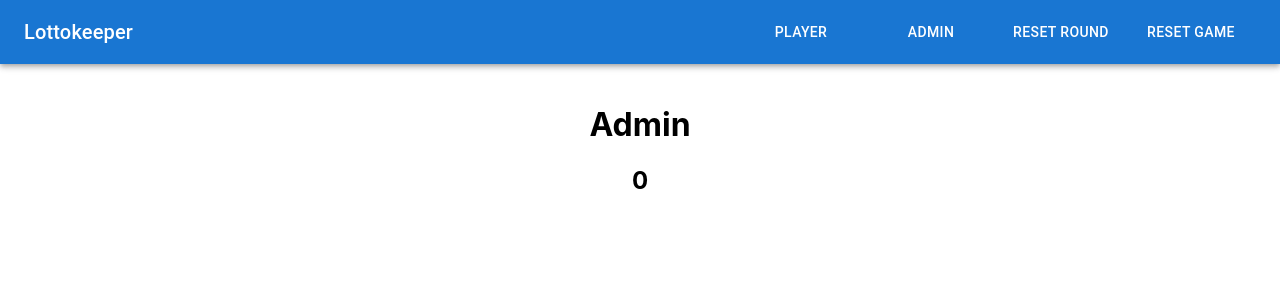
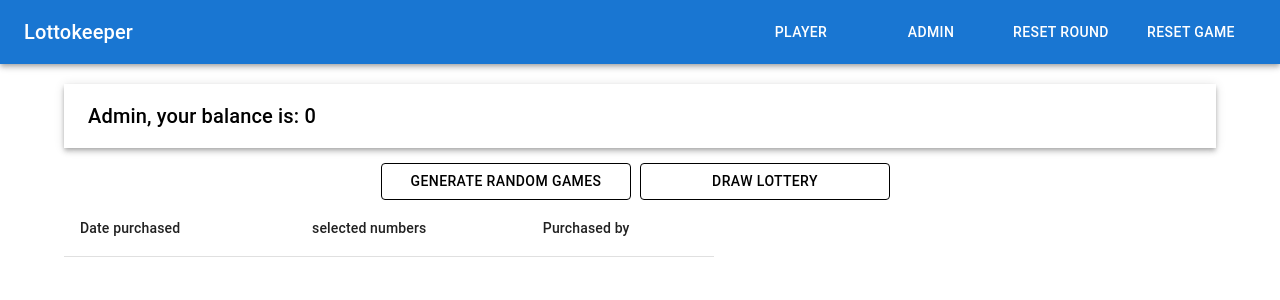
Before and after one commit to imrevari/lottokeeper, a React (Create React App) app: page /admin in a window 1280 px wide. Both pictures are taken after a click on the button "ADMIN". Shown: the top 300 px of the page. Built offline with nearby package versions, Linux system fonts and the light colour scheme.

Commit message:
Admin component outlook changed

```diff
--- /dev/null
+++ b/src/components/admin/AdminHeader.tsx
@@ -0,0 +1,34 @@
+import { FC, useState } from 'react';
+import { useStateContext } from '../../stateContext/StateContext';
+
+import { Input } from '@mui/base/Input';
+import AppBar from '@mui/material/AppBar';
+import Box from '@mui/material/Box';
+import Button from '@mui/material/Button';
+import Toolbar from '@mui/material/Toolbar';
+import Typography from '@mui/material/Typography';
+
+
+
+const AdminHeader: FC<any> = () => {
+
+    const {admin:{balance, userName}} = useStateContext()
+
+    return(<>
+        <Box sx={{ flexGrow: 3 }}>
+            <AppBar position="static" color='inherit'>
+                <Toolbar>
+                    <Typography variant="h6" component="div" sx={{ flexGrow: 1, textAlign: 'left'}}>
+                        {`${userName}, your balance is: ${balance}`}
+                    </Typography>
+
+                </Toolbar>
+            </AppBar>
+        </Box>
+    </>)
+}
+
+
+AdminHeader.displayName = 'AdminHeader';
+
+export default AdminHeader;
--- a/src/components/admin/AdminsPage.tsx
+++ b/src/components/admin/AdminsPage.tsx
@@ -1,17 +1,31 @@
+import { Box, Button } from '@mui/material';
 import { FC } from 'react';
+import AdminHeader from './AdminHeader';
+import AllTicketsTable from './AllTicketsTable';
 import { useStateContext } from '../../stateContext/StateContext';
 
 
 const AdminsPage: FC<any> = () => {
 
-    const {admin, changeName} = useStateContext()
-
-
+    const {lotteryTickets} = useStateContext()
 
     return(<>
-    <h1>Admin</h1>
-    <h2>{admin.balance}</h2>
-    <h2>{admin.userName}</h2>
+    <AdminHeader />
+
+    <Box sx={{ flexGrow: 3 }}>
+        <div>
+                <Button color="inherit" variant='outlined'
+                sx={{marginRight: '9px', marginTop: '15px', maxWidth: '250px', minWidth: '250px'}}
+                    >Generate random games</Button>
+
+                <Button color="inherit" variant='outlined'
+                sx={{marginRight: '9px', marginTop: '15px', maxWidth: '250px', minWidth: '250px'}}
+                    >Draw lottery</Button>
+        </div>
+        <AllTicketsTable rows={lotteryTickets}/>
+
+            {/* <PopupWindow open={open} setOpen={setOpen}/> */}
+        </Box>
 
 
 
--- /dev/null
+++ b/src/components/admin/AllTicketsTable.tsx
@@ -0,0 +1,47 @@
+import Table from '@mui/material/Table';
+import TableBody from '@mui/material/TableBody';
+import TableCell from '@mui/material/TableCell';
+import TableContainer from '@mui/material/TableContainer';
+import TableHead from '@mui/material/TableHead';
+import TableRow from '@mui/material/TableRow';
+import { FC } from 'react';
+import { LotteryTicket } from '../../interfaces/interfaces';
+import { UserType } from '../../interfaces/enums';
+
+
+interface TableProps {
+    rows: LotteryTicket[]
+}
+
+const AllTicketsTable: FC<TableProps> = ({rows}) => {
+  return (
+    <TableContainer>
+      <Table sx={{ minWidth: '650px', maxWidth: '650px' }} aria-label="simple table">
+        <TableHead>
+          <TableRow>
+            <TableCell sx={{width: '200px'}}>Date purchased</TableCell>
+            <TableCell >selected numbers</TableCell>
+            <TableCell >Purchased by</TableCell>
+          </TableRow>
+        </TableHead>
+        <TableBody>
+          {rows.map(({purchased, selectedNumbers, user:{userType}}, index) => (
+            <TableRow
+              key={index}
+            >
+              <TableCell component="th" scope="row">
+                {new Date(purchased.getTime()).toLocaleString()}
+              </TableCell>
+              <TableCell >{selectedNumbers.toLocaleString()}</TableCell>
+              <TableCell >{userType == UserType.PLAYER ? 'player' : 'robot'}</TableCell>
+            </TableRow>
+          ))}
+        </TableBody>
+      </Table>
+    </TableContainer>
+  );
+}
+
+AllTicketsTable.displayName = 'AllTicketsTable';
+
+export default AllTicketsTable;
--- a/src/components/player/PlayersPage.tsx
+++ b/src/components/player/PlayersPage.tsx
@@ -1,11 +1,11 @@
 import { FC, useMemo, useState } from 'react';
 import { useStateContext } from '../../stateContext/StateContext';
 
+import { Box, Button, ButtonGroup } from '@mui/material';
+import { UserType } from '../../interfaces/enums';
 import PlayerHeader from './PlayerHeader';
-import { Box, Button, ButtonGroup, Container } from '@mui/material';
 import PopupWindow from './PopupWindow';
 import PurchasedTicketsTable from './PurchasedTicketsTable';
-import { UserType } from '../../interfaces/enums';
 
 
 const PlayersPage: FC<any> = () => {
--- a/src/stateContext/StateContextProvider.tsx
+++ b/src/stateContext/StateContextProvider.tsx
@@ -14,7 +14,7 @@ const initState: State = {
     },
     admin: {
         userType: UserType.ADMIN,
-        userName: window.localStorage.getItem(ADMIN_NAME) ?? '',
+        userName: 'Admin',
         balance: window.localStorage.getItem(ADMIN_BALANCE) ? parseInt(window.localStorage.getItem(ADMIN_BALANCE)!) : 0
     },
     lotteryTickets: [],
@@ -39,8 +39,7 @@ const StateContextProvider: FC<StateContextProps> = ({children}) => {
     }, [player])
 
     useEffect(() => {
-      const {userName, balance} = admin;
-      window.localStorage.setItem(ADMIN_NAME, userName)
+      const {balance} = admin;
       window.localStorage.setItem(ADMIN_BALANCE, balance.toString())
     }, [admin])
 
```
